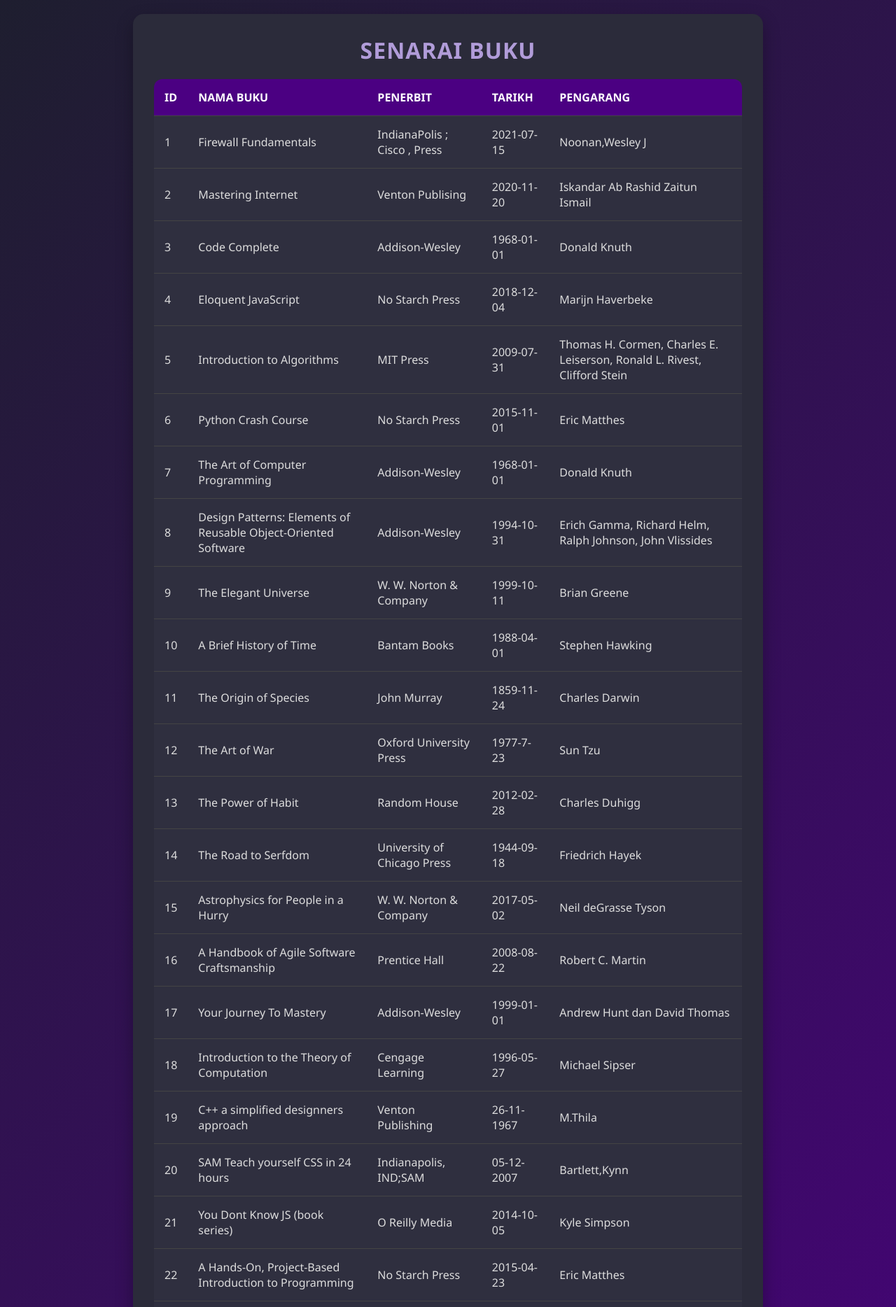
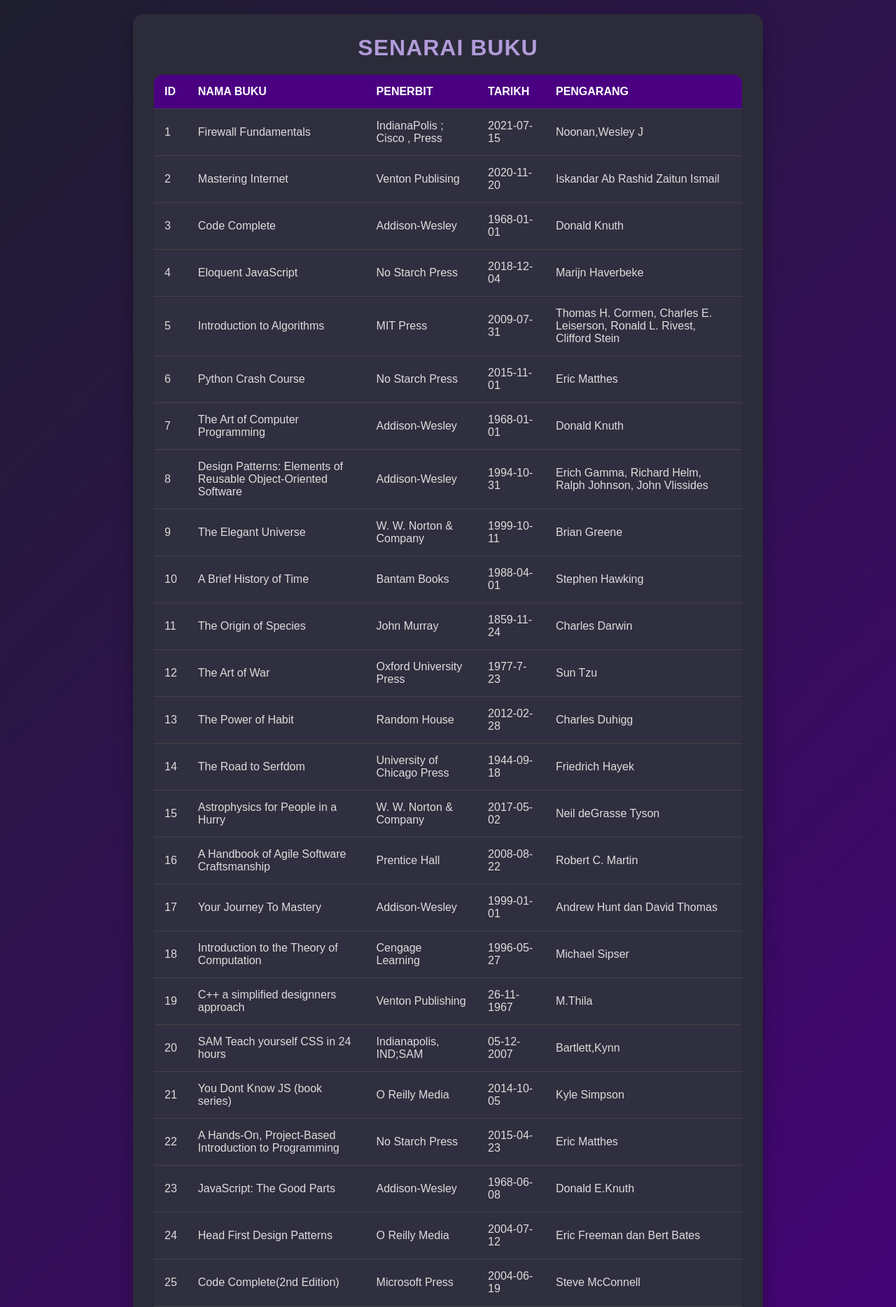
Before and after one commit to Abirooba1905/system, a PHP site: page /senarai_buku.php in a window 1280 px wide. Shown: the top 1868 px of the page at 70% size. Run offline with PHP 8.4, Linux system fonts and the light colour scheme.

Commit message:
Tukar font

```diff
--- a/senarai_buku.php
+++ b/senarai_buku.php
@@ -13,7 +13,7 @@
     }
 
     body {
-        font-family: 'Segoe UI', Tahoma, Geneva, Verdana, sans-serif;
+        font-family: Arial, sans-serif;
         background: linear-gradient(135deg, #1e1e2f, #4b0082);
         color: #ececec;
         display: flex;
```
